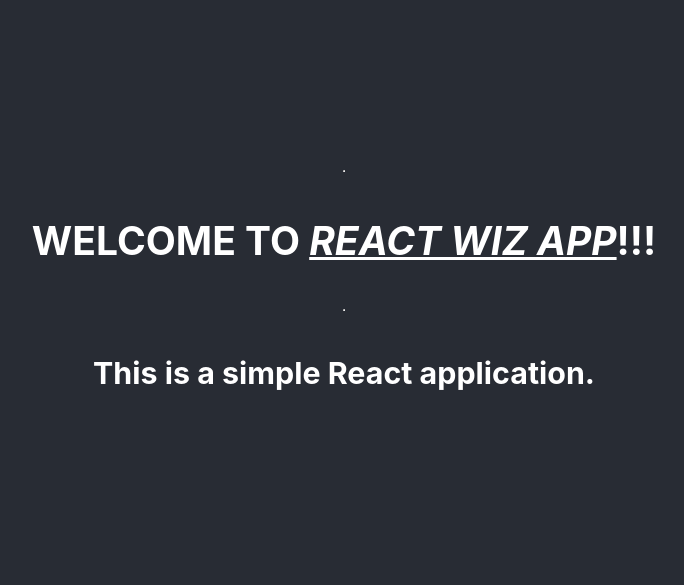
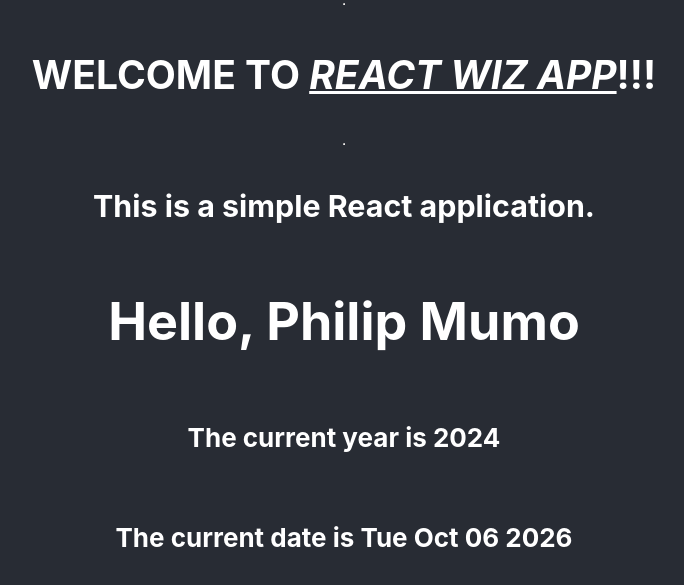
Before and after one commit to philipmogul/reactWiz, a React (Create React App) app: page / in a window 1280 px wide. Shown: the part 111-696 px from the top of the page, without its empty margins (296-980 px from the left). Built offline with nearby package versions, Linux system fonts and the light colour scheme.

Commit message:
Using braces dynamically

```diff
--- a/src/App.js
+++ b/src/App.js
@@ -1,7 +1,14 @@
 
 import './App.css';
 
+
+// const can be used instead of a generic function keyword infront of function name
 const App = () => {
+  // Variables can be created before the return
+  const developername = "Philip Mumo";
+  const copyrightyear = "2024";
+  const currentdate = new Date();
+
   return (
     <div className="App">
       <header className="App-header">
@@ -9,6 +16,9 @@ const App = () => {
         <h2> WELCOME TO <b><u><em>REACT WIZ APP</em></u></b>!!! </h2>
         <hr />
         <h3> This is a simple React application. </h3>
+        <h1> Hello, {developername} </h1>
+        <h4> The current year is {copyrightyear} </h4>
+        <h4> The current date is {currentdate.toDateString()} </h4>
       </header>
     </div>
   );
```
